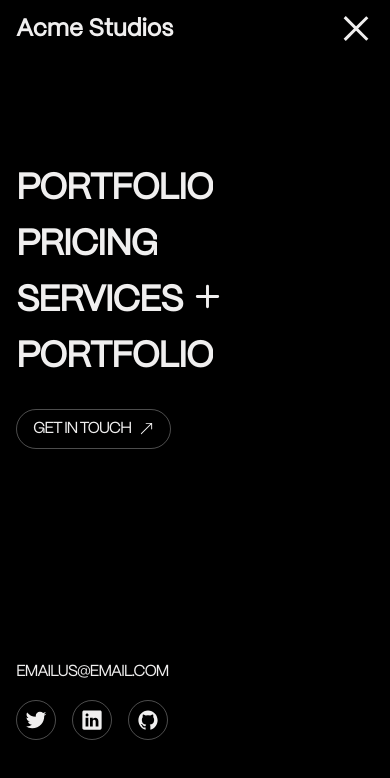
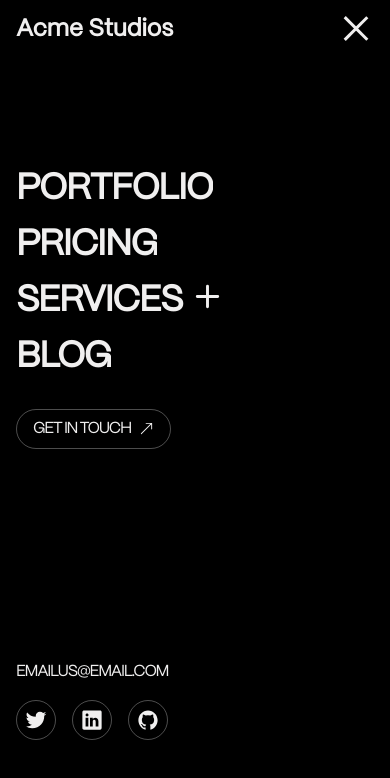
Before and after one commit to Sayinq/Framer-Creative-Navbar, a Next.js app in the folder creative-navbar/: page / in a window 390 px wide. Both pictures are taken after a click on the button 356 px from the left and 29 px from the top of the page. Shown: the top 778 px of the page. Built offline with nearby package versions, Linux system fonts and the light colour scheme.

Commit message:
Animation update for link texts

```diff
--- a/creative-navbar/src/app/components/MobileNavbar.jsx
+++ b/creative-navbar/src/app/components/MobileNavbar.jsx
@@ -70,7 +70,7 @@ const MobileNavbar = () => {
                                                 initial={{ translateY: 40 }}
                                                 animate={{ translateY: isOpen ? 0 : 40 }}
                                                 exit={{ opacity: 0, transition: { delay: 0.15, duration: 0.3 } }}
-                                                transition={{ duration: 0.3, delay: isOpen ? 0.5 : 0, ease: 'easeInOut' }}
+                                                transition={{ duration: 0.3, delay: isOpen ? 0.45 : 0, ease: 'easeInOut' }}
                                             >
                                                 Pricing
                                             </motion.h1>
@@ -83,7 +83,7 @@ const MobileNavbar = () => {
                                             initial={{ translateY: 40 }}
                                             animate={{ translateY: isOpen ? 0 : 40 }}
                                             exit={{ opacity: 0, transition: { delay: 0.3, duration: 0.3 } }}
-                                            transition={{ duration: 0.3, delay: isOpen ? 0.7 : 0, ease: 'easeInOut' }}
+                                            transition={{ duration: 0.3, delay: isOpen ? 0.6 : 0, ease: 'easeInOut' }}
                                             className="flex flex-row w-fit h-fit items-center gap-x-2 overflow-hidden"
                                         >
                                             <div clasName="w-fit h-fit">
@@ -105,9 +105,9 @@ const MobileNavbar = () => {
                                                 initial={{ translateY: 40 }}
                                                 animate={{ translateY: isOpen ? 0 : 40 }}
                                                 exit={{ opacity: 0, transition: { delay: 0.45, duration: 0.3 } }}
-                                                transition={{ duration: 0.3, delay: isOpen ? 0.9 : 0, ease: 'easeInOut' }}
+                                                transition={{ duration: 0.3, delay: isOpen ? 0.75 : 0, ease: 'easeInOut' }}
                                             >
-                                                Portfolio
+                                                Blog
                                             </motion.h1>
                                         </li>
                                     </Link>
```
